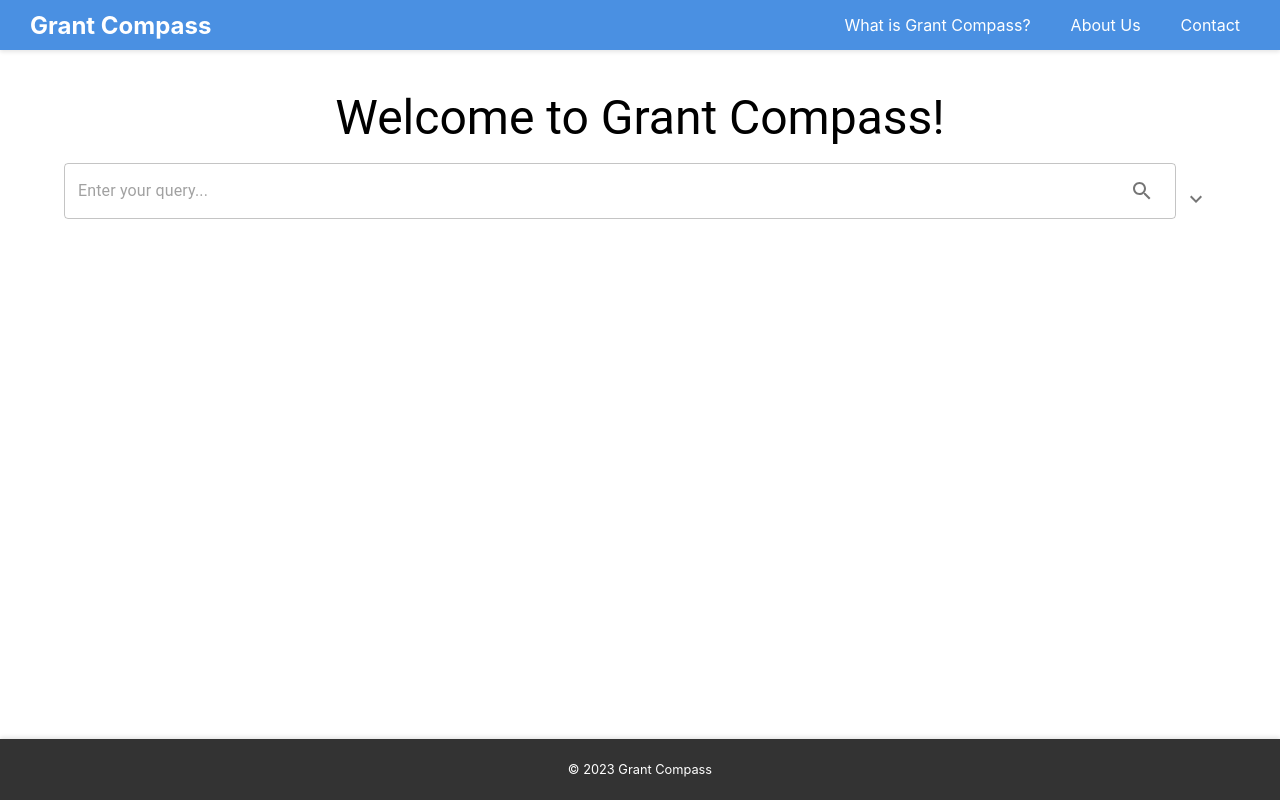
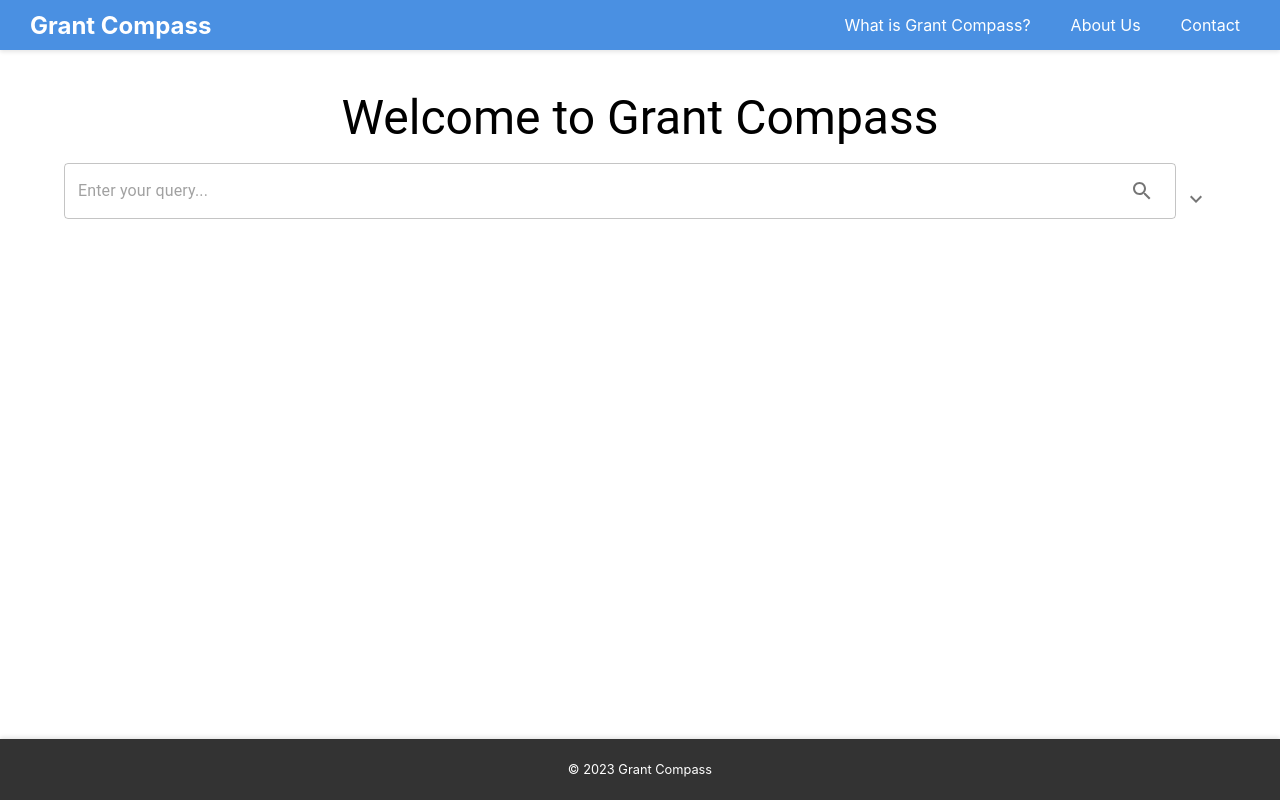
Before and after one commit to adumit/grant_compass, a React (Create React App) app in the folder frontend/: page / in a window 1280 px wide. Built offline with nearby package versions, Linux system fonts and the light colour scheme; the HTML template or start-up script is replaced by a standard one.

Commit message:
Fix search field

```diff
--- a/frontend/src/App.tsx
+++ b/frontend/src/App.tsx
@@ -1,5 +1,5 @@
 import React from 'react';
-import { createBrowserRouter, RouterProvider, useNavigate } from "react-router-dom";
+import { createBrowserRouter, RouterProvider, useNavigate, createSearchParams } from "react-router-dom";
 import './index.css';
 import './App.css';
 import SearchInput from "./components/SearchInput";
@@ -31,7 +31,7 @@ function HomePage() {
 
   function goToSearch() {
     const inputField = document.getElementById("searchInput") as HTMLInputElement;
-    navigate({ pathname: "/search", search: `?q=${inputField?.value}` });
+    navigate({ pathname: "/search", search:`?${createSearchParams({q: inputField?.value})}`});
   }
 
   function handleFileUpload() {}
@@ -40,7 +40,7 @@ function HomePage() {
     <Container>
       <Box textAlign="center" my={5}>
         <Typography variant="h3" component="h1" gutterBottom>
-          Welcome to Grant Compass!
+          Welcome to Grant Compass
         </Typography>
         <SearchInput handleClick={goToSearch} handleFileUpload={handleFileUpload} />
       </Box>
--- a/frontend/src/components/SearchInput.tsx
+++ b/frontend/src/components/SearchInput.tsx
@@ -64,6 +64,7 @@ export default function SearchInput({ query, handleClick, handleFileUpload }: Se
             value={inputValue}
             onChange={(e) => setInputValue(e.target.value)}
             onKeyDown={keyDownHandler}
+            id="searchInput"
           />
           <Button
             variant="contained"
```
